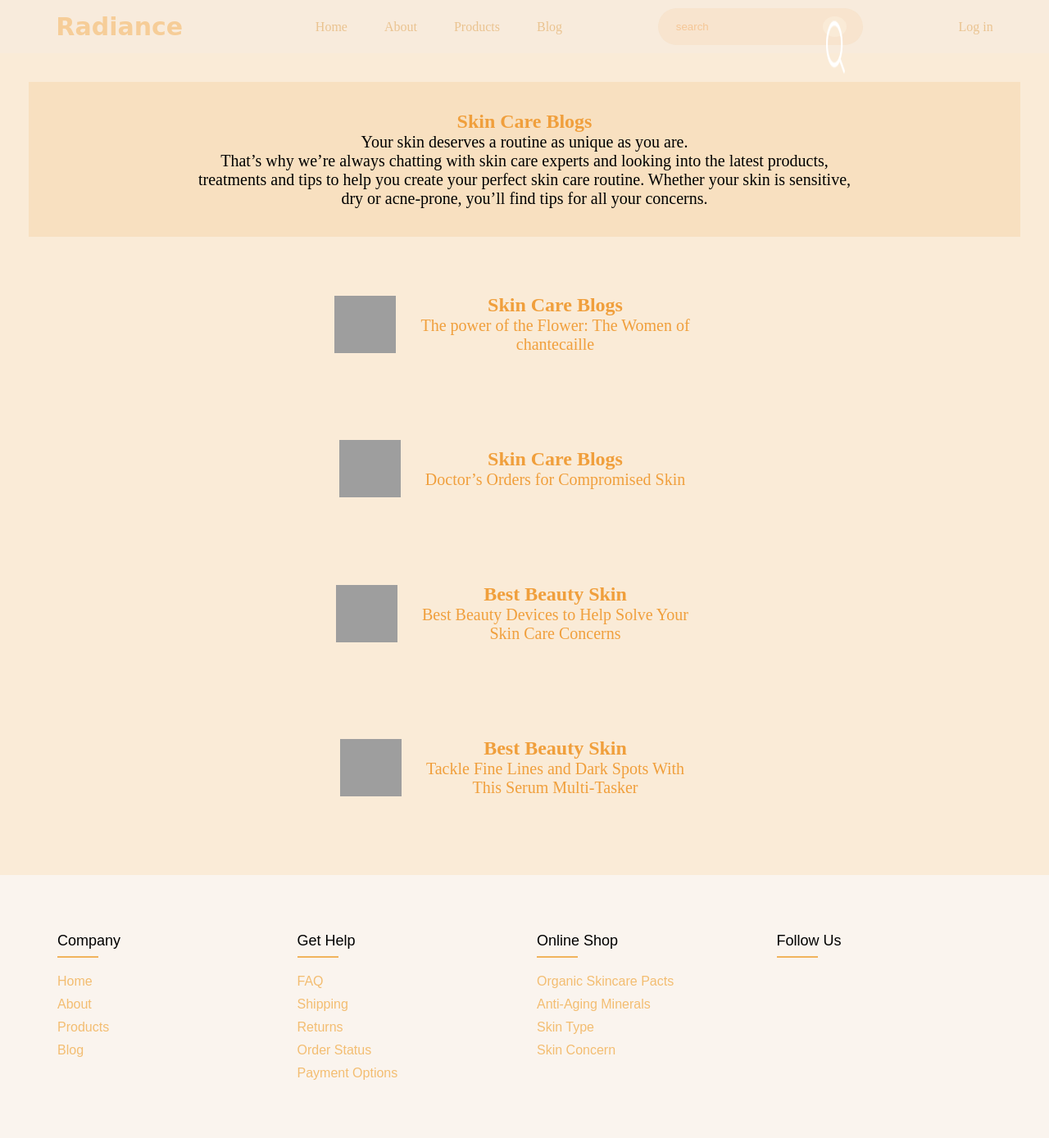
After one commit to Syartaa/Projekti-Web, a PHP site: page /blog.php in a window 1280 px wide. The commit adds this page. Shown: the whole page at 82% size. Run offline with PHP 8.4, Linux system fonts and the light colour scheme; grey boxes are pictures that could not be loaded.

Commit message:
formimi i nje faqes se re per blog

```diff
--- /dev/null
+++ b/CSS/blog.css
@@ -0,0 +1,47 @@
+
+*{
+    margin: 0;
+    padding: 0;
+    box-sizing: border-box;
+}
+body{
+    background-color: antiquewhite;
+   margin: 0;
+}
+main{
+    text-align: center;
+    background-color: antiquewhite;
+    margin:0 auto;
+    padding: 25px;
+}
+img{
+    width: 75px;
+    height: 70px;
+}
+h1{
+    color: rgb(240, 159, 60);
+}
+p{
+    font-size: 20px;
+}
+article{
+    display: flex;
+    flex-direction: row;
+    align-items: center;
+    justify-content: center;
+    margin: 25px;
+    padding: 15px;
+}
+.description{
+    color: rgb(240, 159, 60);
+    padding: 15px;
+    margin: 15px;
+}
+section{
+    background-color: rgb(238, 179, 101,0.2);
+    margin: 10px;
+    padding: 35px 15px;
+}
+article:hover{
+    background-color: rgb(240, 193, 132);
+}
--- /dev/null
+++ b/blog.php
@@ -0,0 +1,62 @@
+<!DOCTYPE html>
+<html lang="en">
+<head>
+    <meta charset="UTF-8">
+    <meta http-equiv="X-UA-Compatible" content="IE=edge">
+    <meta name="viewport" content="width=device-width, initial-scale=1.0">
+    <title>Document</title>
+    <link rel="stylesheet" href="./CSS/blog.css">
+
+</head>
+<body>
+
+ <?php include './include/navbar.php' ?>
+
+ <main>
+    <section>
+    <h1>Skin Care Blogs</h1>
+    <p>Your skin deserves a routine as unique as you are.<br>
+     That’s why we’re always chatting with skin care experts and looking into the latest products, <br>
+     treatments and tips to help you create your perfect skin care routine. Whether your skin is sensitive,<br>
+      dry or acne-prone, you’ll find tips for all your concerns.</p>
+      </section>
+      <article>
+        <img src="./IMG/1.jpg" alt="">
+        <div class="description">
+        <h2>Skin Care Blogs</h2>
+        <p>The power of the Flower: The Women of <br>
+    chantecaille</p>
+    </div>
+      </article>
+      <article>
+        <img src="./IMG/1.jpg" alt="">
+        <div class="description">
+        <h2>Skin Care Blogs</h2>
+        <p>Doctor’s Orders for Compromised Skin</p>
+    </div>
+      </article>
+      <article>
+        <img src="./IMG/1.jpg" alt="">
+        <div class="description">
+        <h2>Best Beauty Skin</h2>
+        <p>Best Beauty Devices to Help Solve Your <br> Skin
+    Care Concerns</p>
+    </div>
+      </article>
+      <article>
+        <img src="./IMG/1.jpg" alt="">
+        <div class="description">
+        <h2>Best Beauty Skin</h2>
+        <p>Tackle Fine Lines and Dark Spots With <br>
+         This Serum Multi-Tasker</p>
+    </div>
+      </article>
+ </main>
+
+
+ <?php include './include/footer.php' ?>
+
+
+
+</body>
+</html>
--- a/include/footer.php
+++ b/include/footer.php
@@ -65,6 +65,7 @@ transform: all 0.3s ease;
     </style>
 </head>
 <body>
+<footer class="footer">
 <div class="container">
                 <div class="row">
                     <div class="footer-col">
@@ -73,7 +74,7 @@ transform: all 0.3s ease;
                             <li><a href="./home.php">Home</a></li>
                             <li><a href="./about.php">About</a></li>
                             <li><a href="./products.php">Products</a></li>
-                            <li><a href="#">Features</a></li>
+                            <li><a href="./blog.php">Blog</a></li>
                         </ul>
                     </div>
                     <div class="footer-col">
@@ -107,6 +108,6 @@ transform: all 0.3s ease;
                     </div>
                 </div>
             </div>
-
+</footer>
 </body>
 </html>
--- a/include/navbar.php
+++ b/include/navbar.php
@@ -8,6 +8,18 @@
 
     <style>
 
+.header{
+    display: flex;
+justify-content: space-around;
+    align-items: center;
+    flex-direction: row;
+    width: 100%;
+    background-color: rgb(248, 236, 222,0.8);
+    padding: 10px;
+   position: sticky;
+   top: 0;
+   grid-area: h;
+}
 .nav-items{
     display: flex;
     flex-direction: row;
@@ -74,14 +86,15 @@ font-family: 'Moon Dance', cursive;
 
 </head>
 <body>
+    <header class="header">
+<h1 class="tittle">Radiance</h1>
 
-<h1 class="tittle">Radiance</h1>
         <nav class="nav-bar">
             <ul class="nav-items">
                 <li class="nav-item"><a href="./home.php">Home</a></li>
                 <li class="nav-item"><a href="./about.php">About</a></li>
                 <li class="nav-item"><a href="./products.php">Products</a></li>
-                <li class="nav-item"><a href="#">Features</a></li>
+                <li class="nav-item"><a href="./blog.php">Blog</a></li>
             </ul>
         </nav>
         <div class="search">
@@ -91,6 +104,6 @@ font-family: 'Moon Dance', cursive;
             </form>
         </div>
         <a href="./login.php" class="login">Log in</a>
-
+        </header>
 </body>
 </html>
```
Also changed, not shown: CSS/about.css (+0 -12 lines), CSS/login.css (+0 -12 lines), CSS/products.css (+0 -71 lines), CSS/register.css (+0 -12 lines), CSS/style.css (+0 -17 lines), about.php (+4 -4 lines), home.php (+3 -4 lines).
